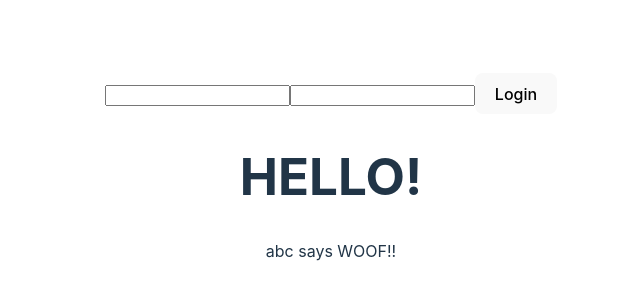
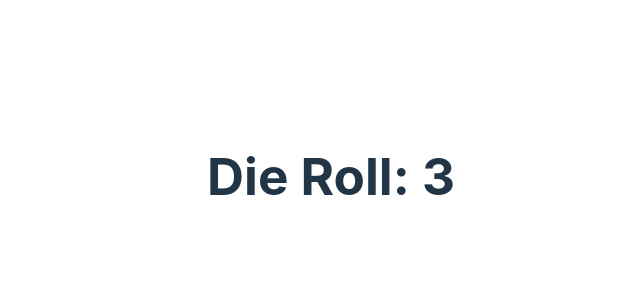
Before and after one commit to Shessire/Web-Dev-Practice, a React (Vite) app in the folder react-practice/: page / in a window 1280 px wide. Shown: the part 224-524 px from the top of the page, without its empty margins (309-949 px from the left). Built offline with nearby package versions, Linux system fonts and the light colour scheme.

Commit message:
Create Dynamic Component

```diff
--- a/react-practice/src/App.jsx
+++ b/react-practice/src/App.jsx
@@ -1,15 +1,11 @@
 import './App.css'
-import Greeter from './Greeter';
-import { Dog, add } from './Dog';
-import LoginForm from './LoginForm';
+import Die from './Die';
 
 function App() {
 
   return (
     <>
-      <LoginForm />
-      <Greeter />
-      <Dog />
+      <Die/>
     </>
   )
 }
--- /dev/null
+++ b/react-practice/src/Die.jsx
@@ -0,0 +1,11 @@
+function Die() {
+    const roll = Math.floor((Math.random() * 6)) + 1;
+
+    return (
+        <>
+            <h1>Die Roll: {roll}</h1>
+        </>
+    )
+}
+
+export default Die;
```
